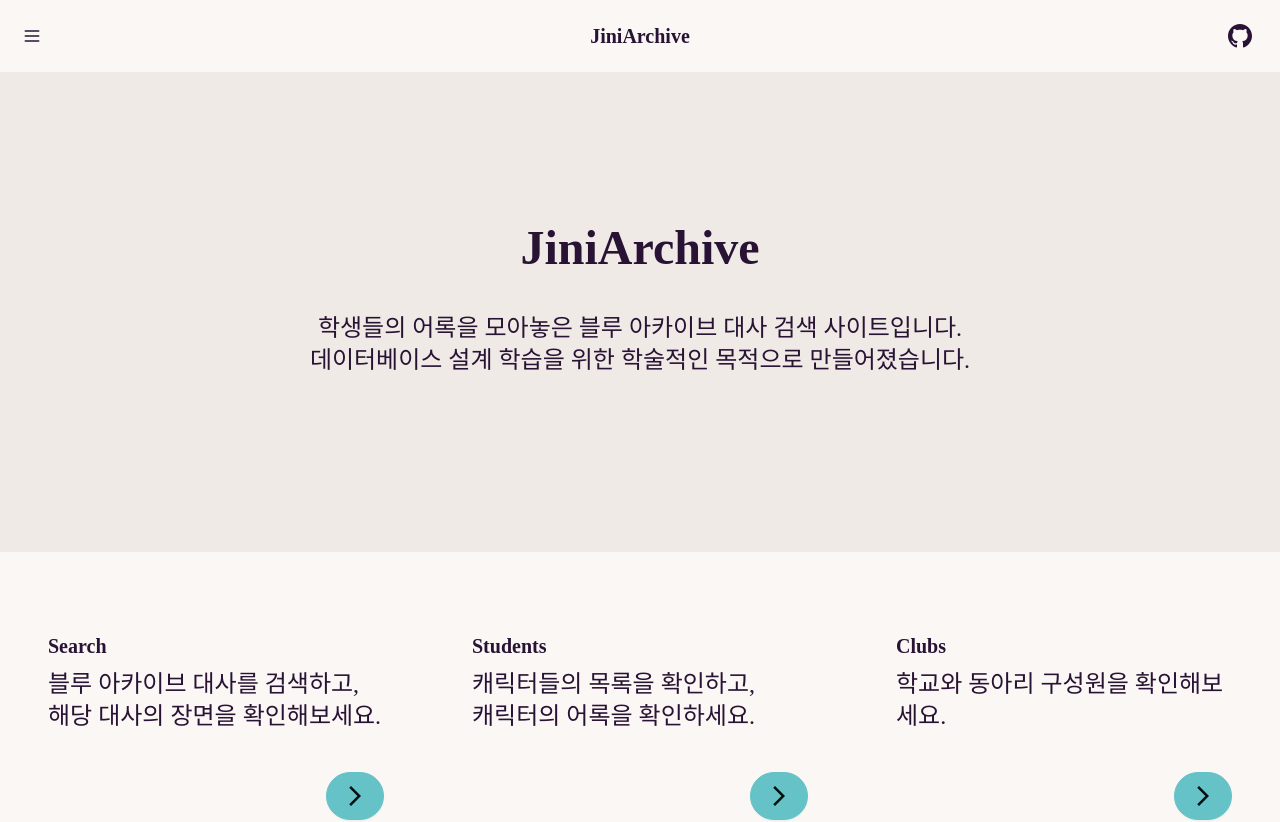
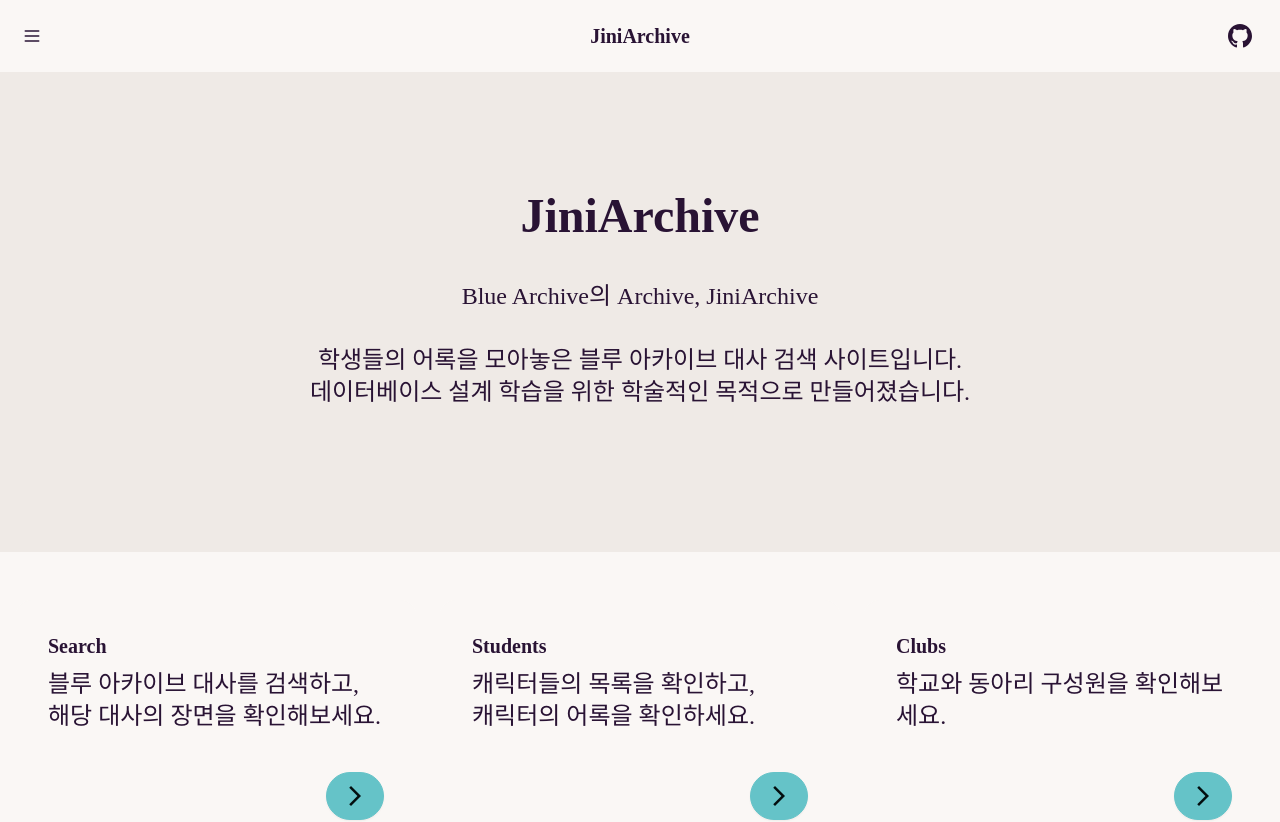
Before and after one commit to RieLCho/CSC4020-final-project, a React (Vite) app in the folder frontend/: page / in a window 1280 px wide. Shown: the top 822 px of the page. Built offline with nearby package versions, Linux system fonts and the light colour scheme; a web font is replaced by a local one.

Commit message:
feat: 홈 페이지 및 학생 상세 페이지 텍스트 수정 및 스타일 개선

```diff
--- a/frontend/src/components/FrameCard.tsx
+++ b/frontend/src/components/FrameCard.tsx
@@ -17,7 +17,7 @@
       {frames.map((frame) => (
         <div
           key={frame.dialogue_id}
-          className="rounded-xl p-3 card card-compact bg-neutral-content w-full max-w-md shadow-xl mx-auto my-4"
+          className="rounded-xl p-3 card card-compact bg-neutral-content w-full max-w-md shadow-xl mx-auto my-4 "
         >
           <figure className="p-4">
             <img
--- a/frontend/src/pages/Home.tsx
+++ b/frontend/src/pages/Home.tsx
@@ -6,8 +6,13 @@
           <h1 className="text-5xl font-bold">JiniArchive</h1>
           <span className="py-6 px-12 whitespace-pre-line">
             {
-              '학생들의 어록을 모아놓은 블루 아카이브 대사 검색 사이트입니다.\n데이터베이스 설계 학습을 위한 학술적인 목적으로 만들어졌습니다.'
+              'Blue Archive의 Archive, JiniArchive\n\n학생들의 어록을 모아놓은 블루 아카이브 대사 검색 사이트입니다.'
             }
+            <p>
+              {
+                '데이터베이스 설계 학습을 위한 학술적인 목적으로 만들어졌습니다.'
+              }
+            </p>
           </span>
         </div>
       </div>
--- a/frontend/src/pages/StudentDetail.tsx
+++ b/frontend/src/pages/StudentDetail.tsx
@@ -40,7 +40,7 @@
   const isDataLengthZero = data?.frames.length === 0;
 
   return (
-    <div className="flex flex-col justify-center gap-y-4 p-4 font-gyeonggi-title">
+    <div className="flex flex-col justify-center items-center gap-y-4 p-4 font-gyeonggi-title text-base sm:text-lg md:text-xl lg:text-2xl">
       {isLoading ? (
         <div className="h-[90vh] flex justify-center items-center">
           <span className="loading loading-spinner loading-lg"></span>
@@ -55,7 +55,9 @@
         <NoResult />
       ) : (
         <>
-          <h1 className="text-3xl font-bold mb-4">{name}의 어록 모음</h1>
+          <h1 className="text-base sm:text-lg md:text-xl lg:text-2xl font-bold mb-4">
+            {name}의 어록 모음
+          </h1>
           <div className="max-w-[1430px] grid grid-cols-1 sm:grid-cols-1 md:grid-cols-2 lg:grid-cols-3 gap-2 w-full">
             <FrameCard frames={data?.frames || []} />
           </div>
```
